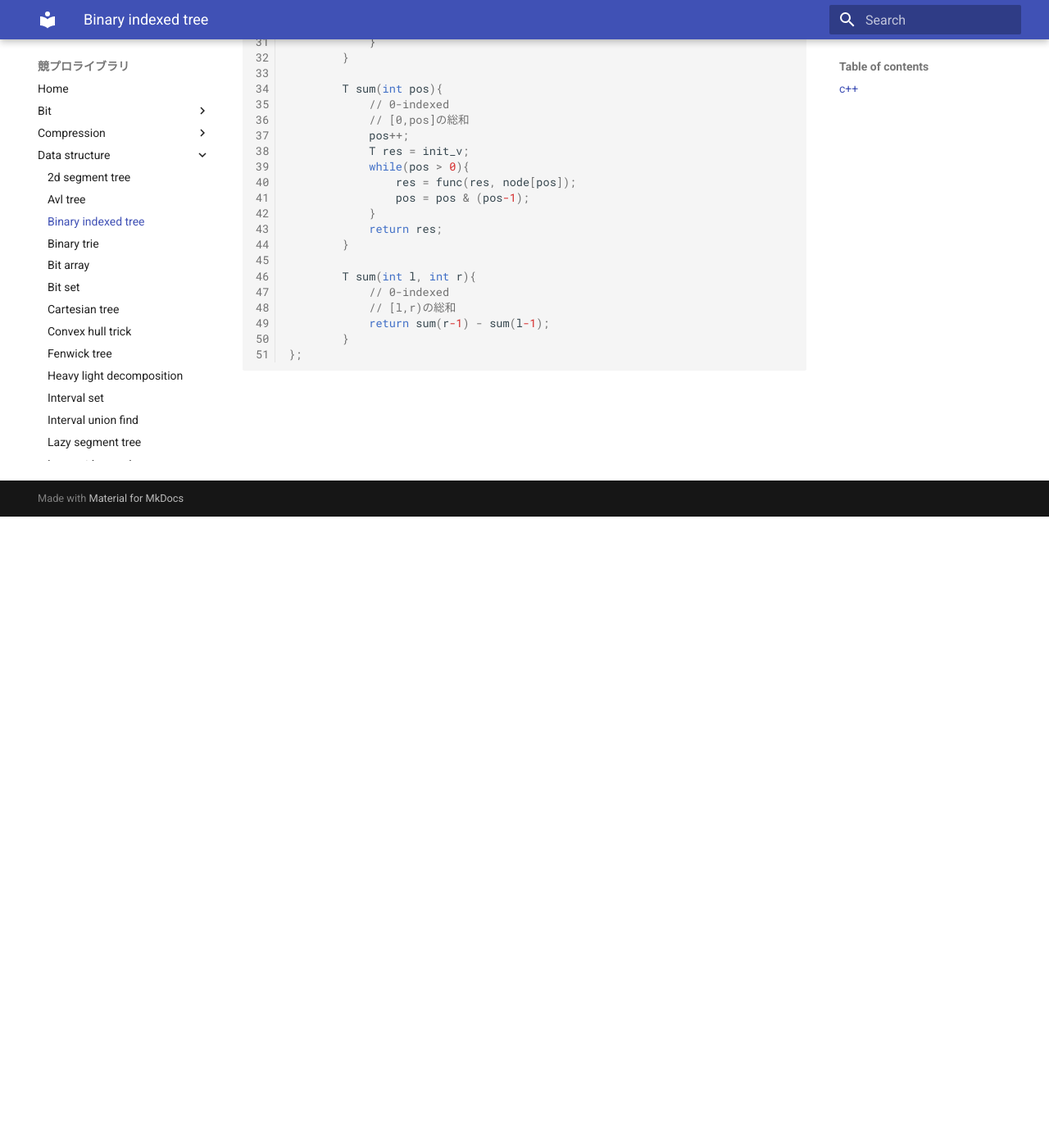
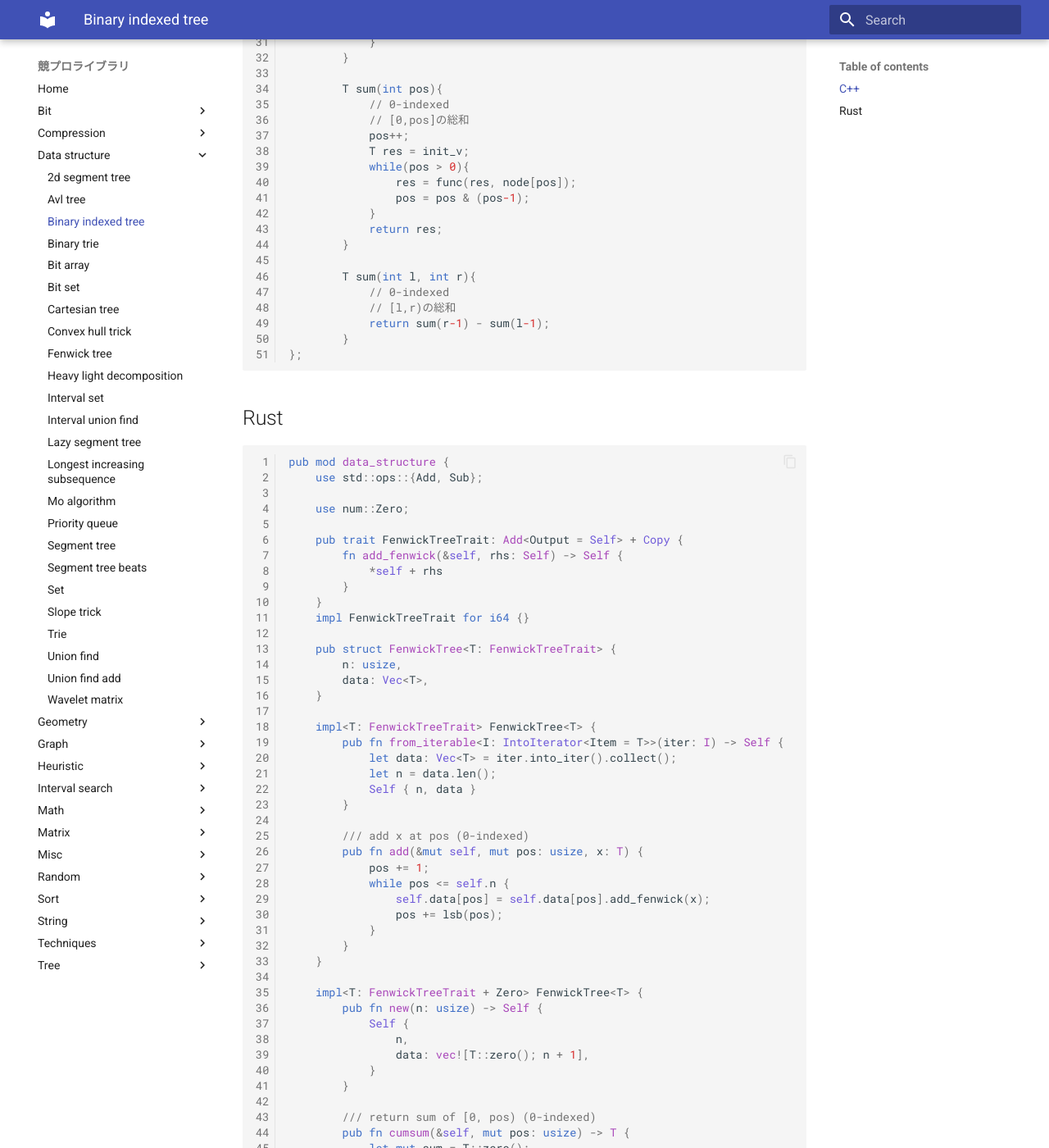
Before and after one commit to Plan88/kyopro-library, an MkDocs documentation site: the page built from docs/data_structure/binary_indexed_tree.md, in a window 1280 px wide and 1400 px high, scrolled down 770 px. Shown: the whole window at 82% size. Built offline with MkDocs 1.6.1 and Material for MkDocs 9.7.7, drawn with Linux system fonts in a browser that asks for light colours; some of the changed text lies outside the part shown.

Commit message:
add rust impl

````diff
--- a/docs/data_structure/binary_indexed_tree.md
+++ b/docs/data_structure/binary_indexed_tree.md
@@ -1,4 +1,4 @@
-## c++
+## C++
 ```c++
 template<typename T>
 struct BIT{
@@ -52,3 +52,72 @@ struct BIT{
         }
 };
 ```
+
+## Rust
+```rust
+pub mod data_structure {
+    use std::ops::{Add, Sub};
+
+    use num::Zero;
+
+    pub trait FenwickTreeTrait: Add<Output = Self> + Copy {
+        fn add_fenwick(&self, rhs: Self) -> Self {
+            *self + rhs
+        }
+    }
+    impl FenwickTreeTrait for i64 {}
+
+    pub struct FenwickTree<T: FenwickTreeTrait> {
+        n: usize,
+        data: Vec<T>,
+    }
+
+    impl<T: FenwickTreeTrait> FenwickTree<T> {
+        pub fn from_iterable<I: IntoIterator<Item = T>>(iter: I) -> Self {
+            let data: Vec<T> = iter.into_iter().collect();
+            let n = data.len();
+            Self { n, data }
+        }
+
+        /// add x at pos (0-indexed)
+        pub fn add(&mut self, mut pos: usize, x: T) {
+            pos += 1;
+            while pos <= self.n {
+                self.data[pos] = self.data[pos].add_fenwick(x);
+                pos += lsb(pos);
+            }
+        }
+    }
+
+    impl<T: FenwickTreeTrait + Zero> FenwickTree<T> {
+        pub fn new(n: usize) -> Self {
+            Self {
+                n,
+                data: vec![T::zero(); n + 1],
+            }
+        }
+
+        /// return sum of [0, pos) (0-indexed)
+        pub fn cumsum(&self, mut pos: usize) -> T {
+            let mut sum = T::zero();
+            while pos > 0 {
+                sum = sum.add_fenwick(self.data[pos]);
+                pos -= lsb(pos);
+            }
+            sum
+        }
+    }
+
+    impl<T: FenwickTreeTrait + Zero + Sub<Output = T>> FenwickTree<T> {
+        /// return sum of [left, right) (0-indexed)
+        pub fn sum(&self, left: usize, right: usize) -> T {
+            self.cumsum(right) - self.cumsum(left)
+        }
+    }
+
+    fn lsb(x: usize) -> usize {
+        let x_i32 = x as i32;
+        (x_i32 & -x_i32) as usize
+    }
+}
+```
````
